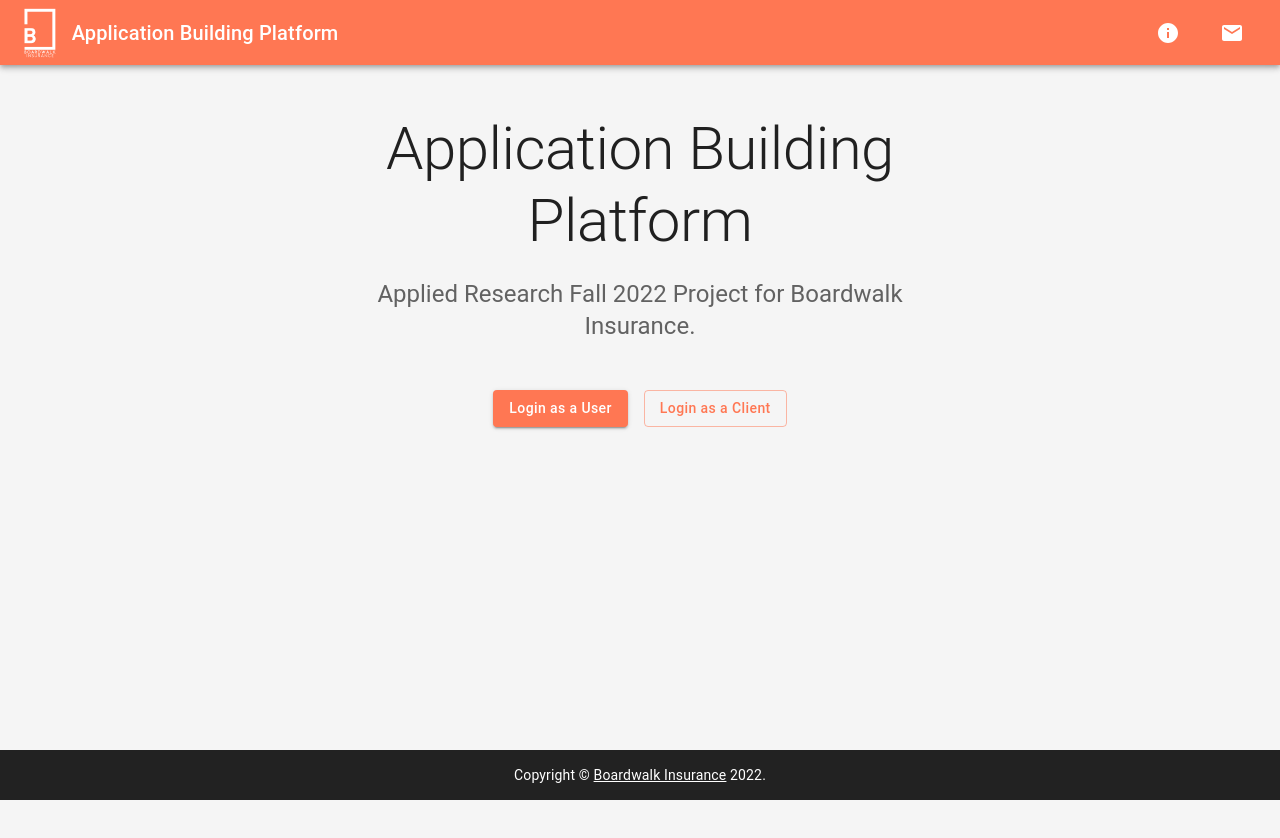
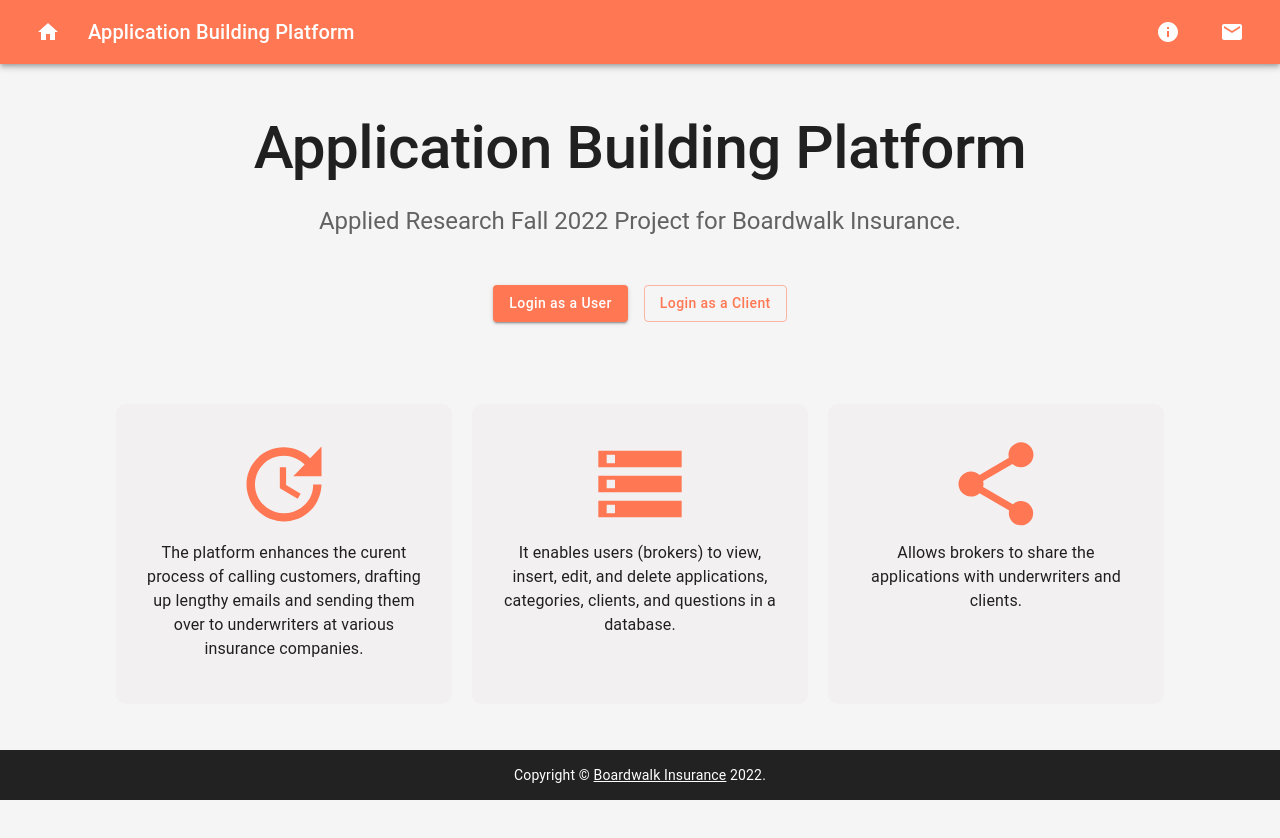
Before and after one commit to boardwalkabp/Client, a React (Create React App) app: page / in a window 1280 px wide. Shown: the top 838 px of the page. Built offline with nearby package versions, Linux system fonts and the light colour scheme.

Commit message:
updates landing views

```diff
--- a/package.json
+++ b/package.json
@@ -8,6 +8,7 @@
     "@mui/icons-material": "^5.10.9",
     "@mui/lab": "^5.0.0-alpha.114",
     "@mui/material": "^5.11.3",
+    "@mui/styles": "^5.11.2",
     "@mui/x-data-grid": "^5.17.9",
     "@testing-library/jest-dom": "^5.16.5",
     "@testing-library/react": "^13.4.0",
--- a/src/components/layout/HomeLayout.js
+++ b/src/components/layout/HomeLayout.js
@@ -1,6 +1,5 @@
 import React from "react";
 import {
-  Container,
   Box,
   AppBar,
   Toolbar,
@@ -9,7 +8,8 @@
   IconButton,
   Grid,
 } from "@mui/material";
-import BoardwalkLogo from "../../assets/boardwalk-white.png";
+// import BoardwalkLogo from "../../assets/boardwalk-white.png";
+import HomeIcon from "@mui/icons-material/Home";
 import InfoIcon from "@mui/icons-material/Info";
 import EmailIcon from "@mui/icons-material/Email";
 import { Outlet, useNavigate } from "react-router";
@@ -17,6 +17,7 @@
 
 export default function HomeLayout() {
   const navigate = useNavigate();
+
   const handleHomeClick = () => {
     navigate("/");
   };
@@ -32,7 +33,7 @@
       <AppBar position="relative">
         <Toolbar>
           <Grid container spacing={2} alignItems="center">
-            <Grid item sx={{ mt: 1 }}>
+            {/* <Grid item sx={{ mt: 1 }}>
               <img
                 src={BoardwalkLogo}
                 alt="Boardwalk Logo"
@@ -42,6 +43,19 @@
                   cursor: "pointer",
                 }}
               />
+            </Grid> */}
+
+            <Grid item>
+              <IconButton
+                size="large"
+                aria-label="Home"
+                aria-controls="menu-appbar"
+                aria-haspopup="true"
+                onClick={handleHomeClick}
+                color="inherit"
+              >
+                <HomeIcon />
+              </IconButton>
             </Grid>
             <Grid item>
               <Typography
--- /dev/null
+++ b/src/components/layout/Section.js
@@ -0,0 +1,50 @@
+import React from "react";
+import { Grid, Typography, Box } from "@mui/material";
+import UpdateIcon from "@mui/icons-material/Update";
+import StorageIcon from "@mui/icons-material/Storage";
+import ShareIcon from "@mui/icons-material/Share";
+import useStyles from "../../hooks/useStyles";
+
+export default function Section() {
+  const classes = useStyles();
+
+  const sectionItems = [
+    {
+      id: 1,
+      icon: <UpdateIcon sx={{ fontSize: 100 }} color="primary" />,
+      sentence:
+        "The platform enhances the curent process of calling customers, drafting up lengthy emails and sending them over to underwriters at various insurance companies.",
+    },
+    {
+      id: 2,
+      icon: <StorageIcon sx={{ fontSize: 100 }} color="primary" />,
+      sentence:
+        "It enables users (brokers) to view, insert, edit, and delete applications, categories, clients, and questions in a database.",
+    },
+    {
+      id: 3,
+      icon: <ShareIcon sx={{ fontSize: 100 }} color="primary" />,
+      sentence:
+        "Allows brokers to share the applications with underwriters and clients.",
+    },
+  ];
+  return (
+    <Box sx={{ flexGrow: 1, minHeight: "400px" }}>
+      <Grid container className={classes.sectionGridContainer}>
+        {sectionItems.map((item) => (
+          <Grid
+            item
+            xs={12}
+            md={3.5}
+            minHeight={300}
+            key={item.id}
+            className={classes.sectionGridItem}
+          >
+            {item.icon}
+            <Typography>{item.sentence}</Typography>
+          </Grid>
+        ))}
+      </Grid>
+    </Box>
+  );
+}
--- /dev/null
+++ b/src/hooks/useStyles.js
@@ -0,0 +1,133 @@
+import { makeStyles } from "@mui/styles";
+
+const styles = (theme) => {
+  return {
+    toolBar: {
+      height: "10vh",
+      display: "flex",
+      justifyContent: "space-between",
+      padding: "20px",
+      backgroundColor: "white",
+    },
+    logo: {
+      color: "blue",
+      cursor: "pointer",
+    },
+    link: {
+      color: "#000",
+    },
+    menuIcon: {
+      color: "#000",
+    },
+    formContainer: {
+      flexGrow: 1,
+      // padding: "10px",
+      maxWidth: "700px",
+      margin: "30px auto",
+      [theme.breakpoints.between("xs", "sm")]: {
+        width: "100%",
+      },
+    },
+    form: {
+      marginTop: "30px",
+    },
+    formHeading: {
+      textAlign: "center",
+    },
+    heroBox: {
+      width: "100%",
+      display: "flex",
+      minHeight: "600px",
+      alignItems: "center",
+      justifyContent: "center",
+    },
+    gridContainer: {
+      display: "flex",
+      alignItems: "center",
+      maxWidth: "1300px",
+      padding: "50px",
+    },
+    aboutUsContainer: {
+      width: "100%",
+      display: "flex",
+      minHeight: "400px",
+      alignItems: "center",
+      justifyContent: "center",
+      margin: "30px 0px 50px 0px",
+    },
+    aboutUsSubtitle: {
+      opacity: "0.7",
+      paddingBottom: "30px",
+      fontSize: "18px",
+    },
+    title: {
+      paddingBottom: "15px",
+    },
+    subtitle: {
+      opacity: "0.4",
+      paddingBottom: "30px",
+    },
+    largeImage: {
+      width: "100%",
+    },
+    sectionGridContainer: {
+      display: "flex",
+      alignItems: "center",
+      justifyContent: "center",
+      width: "100%",
+      minHeight: "400px",
+    },
+    sectionGridItem: {
+      backgroundColor: "#f2f0f1",
+      textAlign: "center",
+      padding: "30px",
+      width: "200px",
+      borderRadius: "10px",
+      margin: "10px !important",
+    },
+    inputField: {
+      marginBottom: "20px !important",
+    },
+    textArea: {
+      width: "100%",
+      marginBottom: "20px",
+      fontSize: "16px",
+      padding: "10px",
+    },
+    footerContainer: {
+      display: "flex",
+      alignItems: "center",
+      miHeight: "10vh",
+      padding: "20px",
+      justifyContent: "center",
+      backgroundColor: "#f2f0f1",
+      flexDirection: "column",
+    },
+    footerText: {
+      paddingBottom: "10px",
+    },
+    footerDate: {
+      opacity: "0.4",
+    },
+    testimonialCard: {
+      backgroundColor: "#fff",
+      padding: "10px",
+      minHeight: "200px",
+      display: "flex",
+      alignItems: "center",
+    },
+    testimonialStatement: {
+      paddingBottom: "25px",
+    },
+    avatar: {
+      marginRight: "10px",
+    },
+    testimonialPosition: {
+      fontSize: "14px",
+      opacity: "0.6",
+    },
+  };
+};
+
+const useStyles = makeStyles(styles);
+export default useStyles;
--- a/src/views/AboutView.js
+++ b/src/views/AboutView.js
@@ -1,25 +1,52 @@
 import React from "react";
-import { Typography, Grid, Card, Link } from "@mui/material";
-import { Box } from "@mui/system";
+import { Grid, Typography, Link, Box, Card, Container } from "@mui/material";
+import useStyles from "../hooks/useStyles";
 
 export default function AboutView() {
+  const classes = useStyles();
+
   return (
-    <Box sx={{ pr: 2, pl: 2 }}>
-      <Typography variant="h3" align="center" color="text.primary" gutterBottom>
-        About the app
+    <Container maxWidth="lg">
+      <Box
+        sx={{
+          minHeight: "100%",
+          py: 3,
+        }}
+      >
+        <Grid container spacing={6}>
+          <Grid item xs={12} md={12}>
+            <Typography variant="h4" className={classes.formHeading}>
+              About the application
             </Typography>
-      <Typography variant="h6" align="center" color="text.secondary" paragraph>
-        This app is a prototype for a project for Boardwalk Insurance. It is a
-        web application that allows users to create and manage their own
-        applications. The application is built using React 18, ASP.NET Core 6,
-        and PostgreSQL. The backend is hosted on Heroku, the database is hosted
-        on AWS, the frontend is hosted on Netlify, and the source code is
-        available on{" "}
+            <Typography
+              variant="h6"
+              align="center"
+              color="text.secondary"
+              paragraph
+            >
+              This application is a prototype for a project for Boardwalk
+              Insurance. It is a web application that allows users to create and
+              manage their applications. The application is built using React
+              18, ASP.NET Core 6, and PostgreSQL. The backend is hosted on
+              Heroku, the database is hosted on AWS, the frontend is hosted on
+              Netlify, and the source code is available on{" "}
               <Link href="https://github.com/orgs/boardwalkabp/repositories">
                 GitHub
               </Link>
               .
             </Typography>
+          </Grid>
+
+          <Grid item xs={12} md={12}>
+            <Box sx={{ pr: 2, pl: 2 }}>
+              <Typography
+                variant="h4"
+                className={classes.formHeading}
+                gutterBottom
+              >
+                How to use the application
+              </Typography>
+
               <Grid container spacing={2}>
                 <Grid item xs={12} sm={6}>
                   <Card
@@ -38,24 +65,48 @@
                     >
                       How to use the app as a user:
                     </Typography>
-            <Typography variant="body1" color="text.secondary" paragraph>
+                    <Typography
+                      variant="body1"
+                      color="text.secondary"
+                      paragraph
+                    >
                       1. Create an account or login as a user.
                     </Typography>
-            <Typography variant="body1" color="text.secondary" paragraph>
+                    <Typography
+                      variant="body1"
+                      color="text.secondary"
+                      paragraph
+                    >
                       2. Create a client.
                     </Typography>
-            <Typography variant="body1" color="text.secondary" paragraph>
+                    <Typography
+                      variant="body1"
+                      color="text.secondary"
+                      paragraph
+                    >
                       3. Create an application.
                     </Typography>
-            <Typography variant="body1" color="text.secondary" paragraph>
+                    <Typography
+                      variant="body1"
+                      color="text.secondary"
+                      paragraph
+                    >
                       4. Add questions to your application.
                     </Typography>
-            <Typography variant="body1" color="text.secondary" paragraph>
+                    <Typography
+                      variant="body1"
+                      color="text.secondary"
+                      paragraph
+                    >
                       5. Save your application and share the link with a client.
                     </Typography>
-            <Typography variant="body1" color="text.secondary" paragraph>
-              6. Once the client has submitted their application, you can view
-              it in the "Answered Applications" table.
+                    <Typography
+                      variant="body1"
+                      color="text.secondary"
+                      paragraph
+                    >
+                      6. Once the client has submitted their application, you
+                      can view it in the "Answered Applications" table.
                     </Typography>
                   </Card>
                 </Grid>
@@ -76,29 +127,58 @@
                     >
                       How to use the app as a client:
                     </Typography>
-            <Typography variant="body1" color="text.secondary" paragraph>
+                    <Typography
+                      variant="body1"
+                      color="text.secondary"
+                      paragraph
+                    >
                       1. Login as a client.
                     </Typography>
-            <Typography variant="body1" color="text.secondary" paragraph>
-              2. Your client dashboard will show you the applications that you
-              have been invited to answer.
+                    <Typography
+                      variant="body1"
+                      color="text.secondary"
+                      paragraph
+                    >
+                      2. Your client dashboard will show you the applications
+                      that you have been invited to answer.
                     </Typography>
-            <Typography variant="body1" color="text.secondary" paragraph>
-              3. Click on the pencil icon to start answering the questions.
+                    <Typography
+                      variant="body1"
+                      color="text.secondary"
+                      paragraph
+                    >
+                      3. Click on the pencil icon to start answering the
+                      questions.
                     </Typography>
-            <Typography variant="body1" color="text.secondary" paragraph>
+                    <Typography
+                      variant="body1"
+                      color="text.secondary"
+                      paragraph
+                    >
                       3. Answer the questions.
                     </Typography>
-            <Typography variant="body1" color="text.secondary" paragraph>
+                    <Typography
+                      variant="body1"
+                      color="text.secondary"
+                      paragraph
+                    >
                       4. Submit the application.
                     </Typography>
-            <Typography variant="body1" color="text.secondary" paragraph>
-              5. You can view the submitted application by clicking on the eye
-              icon.
+                    <Typography
+                      variant="body1"
+                      color="text.secondary"
+                      paragraph
+                    >
+                      5. You can view the submitted application by clicking on
+                      the eye icon.
                     </Typography>
                   </Card>
                 </Grid>
               </Grid>
             </Box>
+          </Grid>
+        </Grid>
+      </Box>
+    </Container>
   );
 }
--- a/src/views/ContactView.js
+++ b/src/views/ContactView.js
@@ -1,16 +1,86 @@
-import React from "react";
-import { Typography, Link } from "@mui/material";
+import React, { useState } from "react";
+import {
+  Box,
+  Typography,
+  TextField,
+  TextareaAutosize,
+  Button,
+} from "@mui/material";
+import useStyles from "../hooks/useStyles";
 
 export default function ContactView() {
+  const [email, setEmail] = useState("");
+  const [firstName, setFirstName] = useState("");
+  const [subject, setSubject] = useState("");
+  const [message, setMessage] = useState("");
+  const classes = useStyles();
+
+  const submitForm = (e) => {
+    e.preventDefault();
+    // console.log({ email, firstName, subject, message });
+    // TODO: Send form data to an email address
+  };
+
   return (
-    <div>
-      <Typography variant="h3" align="center" color="text.primary" gutterBottom>
-        How can we help?
+    <Box>
+      <Typography variant="h4" className={classes.formHeading}>
+        Contact Us
       </Typography>
-      <Typography variant="h6" align="center" color="text.secondary" paragraph>
-        If you have any questions or concerns, please{" "}
-        <Link href="mailto:salih.salih@mohawkcollege.ca">contact us</Link>.
-      </Typography>
-    </div>
+      <Box className={classes.formContainer}>
+        <Box
+          className={classes.form}
+          component="form"
+          noValidate
+          autoComplete="off"
+        >
+          <TextField
+            label="Full Name"
+            variant="outlined"
+            fullWidth
+            className={classes.inputField}
+            value={firstName}
+            onChange={(e) => setFirstName(e.target.value)}
+          />
+
+          <TextField
+            label="Email"
+            variant="outlined"
+            fullWidth
+            className={classes.inputField}
+            value={email}
+            onChange={(e) => setEmail(e.target.value)}
+          />
+
+          <TextField
+            label="Subject"
+            variant="outlined"
+            fullWidth
+            className={classes.inputField}
+            value={subject}
+            onChange={(e) => setSubject(e.target.value)}
+          />
+
+          <TextareaAutosize
+            aria-label="minimum height"
+            minRows={6}
+            placeholder="Enter a message"
+            className={classes.textArea}
+            spellCheck
+            value={message}
+            onChange={(e) => setMessage(e.target.value)}
+          />
+
+          <Button
+            variant="contained"
+            type="submit"
+            color="primary"
+            sx={{ width: "200px", fontSize: "16px" }}
+            onClick={submitForm}
+          >
+            Submit
+          </Button>
+        </Box>
+      </Box>
+    </Box>
   );
 }
--- a/src/views/HomeView.js
+++ b/src/views/HomeView.js
@@ -1,14 +1,14 @@
 import React from "react";
-import Stack from "@mui/material/Stack";
-import Typography from "@mui/material/Typography";
-import Container from "@mui/material/Container";
+import { Stack, Typography, Container } from "@mui/material";
 import UserLogin from "../components/auth/UserLogin";
 import ClientLogin from "../components/auth/ClientLogin";
+import Section from "../components/layout/Section";
 
 export default function HomeView() {
   return (
-    <Container maxWidth="sm">
+    <Container maxWidth="lg">
       <Typography
+        fontWeight={500}
         component="h1"
         variant="h2"
         align="center"
@@ -20,9 +20,14 @@
       <Typography variant="h5" align="center" color="text.secondary" paragraph>
         Applied Research Fall 2022 Project for Boardwalk Insurance.
       </Typography>
-      <Stack sx={{ pt: 4 }} direction="row" spacing={2} justifyContent="center">
+
+      <Stack sx={{ p: 4 }} direction="row" spacing={2} justifyContent="center">
         <UserLogin />
         <ClientLogin />
+      </Stack>
+
+      <Stack direction="row" spacing={2} justifyContent="center">
+        <Section />
       </Stack>
     </Container>
   );
```
Also changed, not shown: src/assets/boardwalk-no-text.png (added), 1 other file (tests, documents, lock files or other folders). Lines whose indentation alone changed are shown as unchanged.
